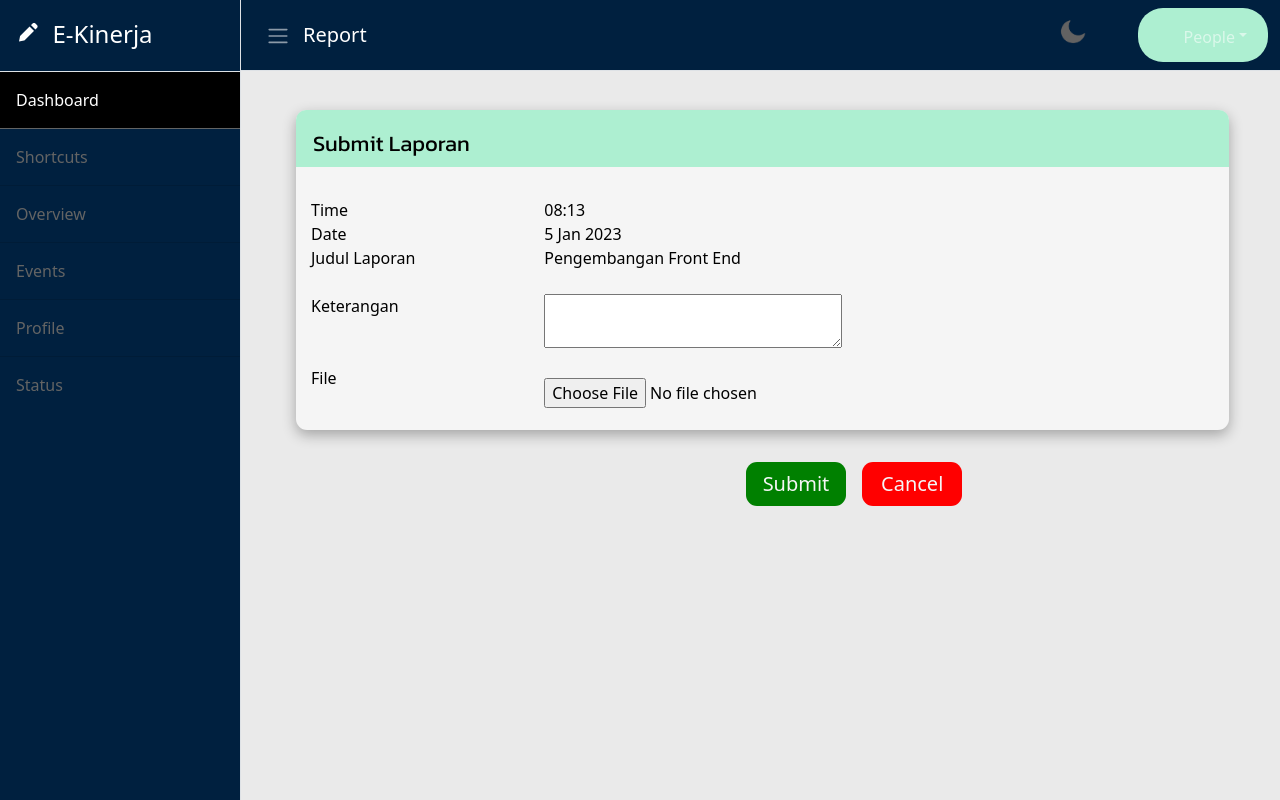
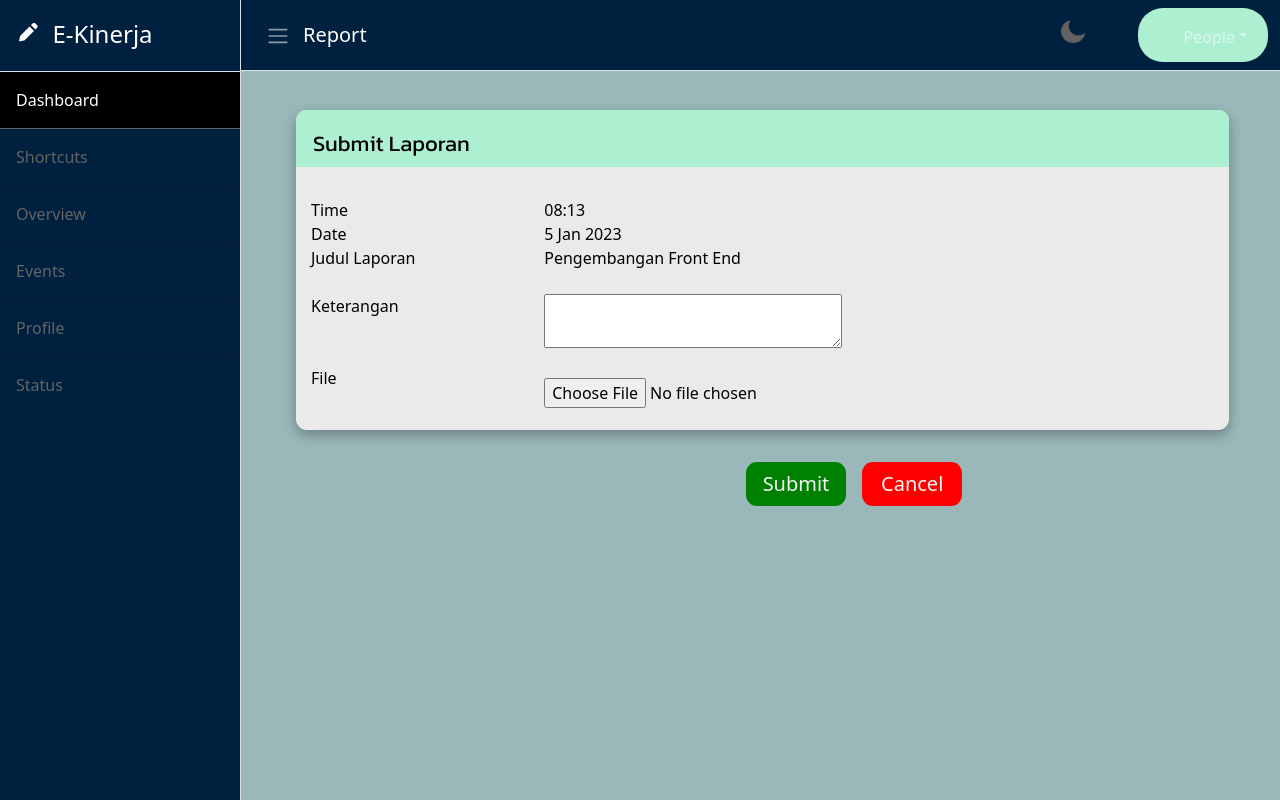
Before and after one commit to AwpticGH/Project-Akhir-PWL, a PHP site: page /web/report/create.php in a window 1280 px wide. Run offline with PHP 8.4, Linux system fonts and the light colour scheme; some libraries are stand-ins or nearby versions; some web fonts are replaced.

Commit message:
ganti color bg

```diff
--- a/asset/css/create.css
+++ b/asset/css/create.css
@@ -1,7 +1,7 @@
 @import url('https://fonts.googleapis.com/css2?family=Kanit&display=swap');
 
 :root{
-    --primary: #EAEAEA;
+    --primary: #9AB8BA;
 }
 
 .modegelap{
@@ -13,7 +13,7 @@
     height: 320px;
     width: auto;
     box-shadow: 0 5px 14px rgba(0, 0, 0, .3);
-    background-color: whitesmoke;
+    background-color: #EAEAEA;
     border-radius: 11px;
     margin-left: 40px;
     margin-top: 1.5rem;
```
